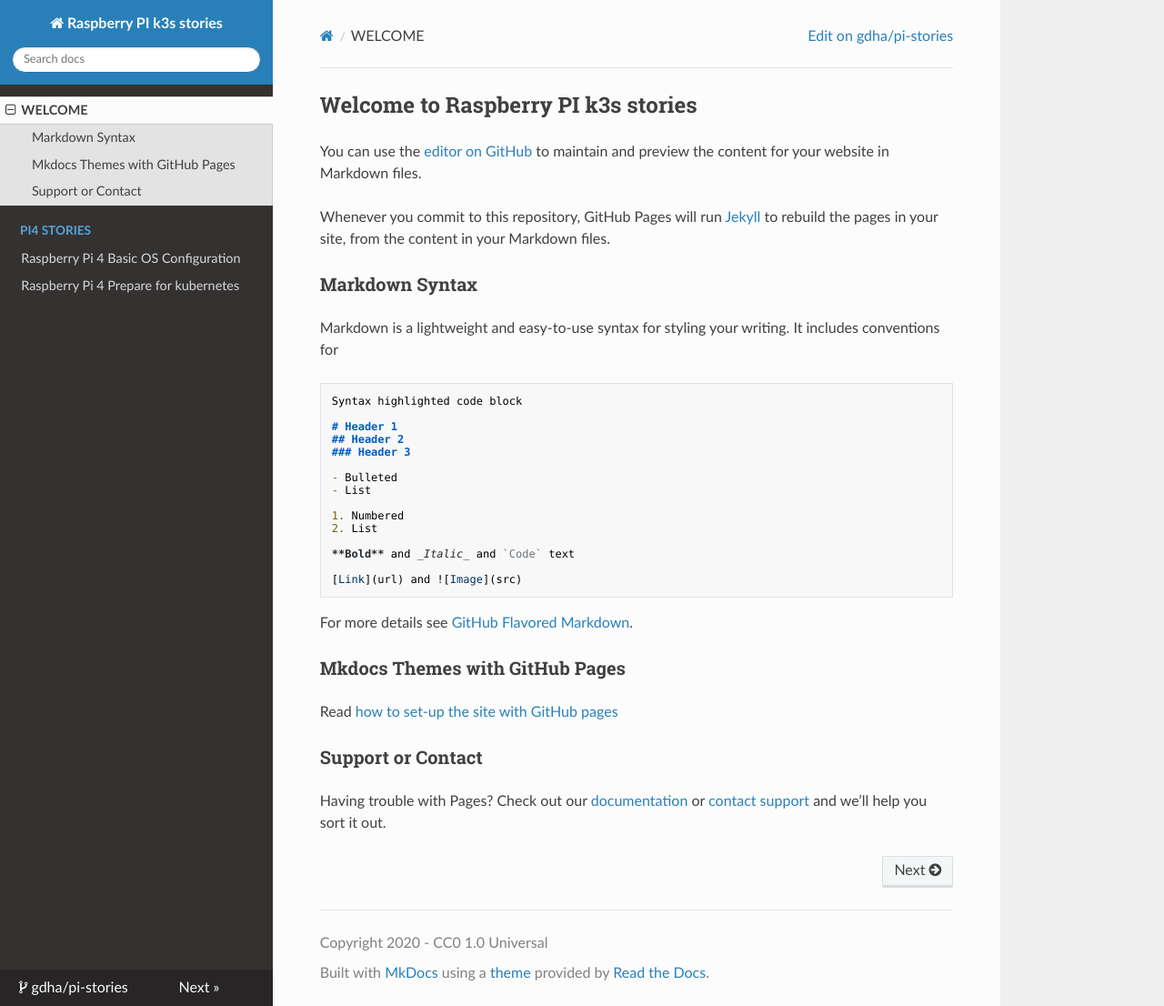
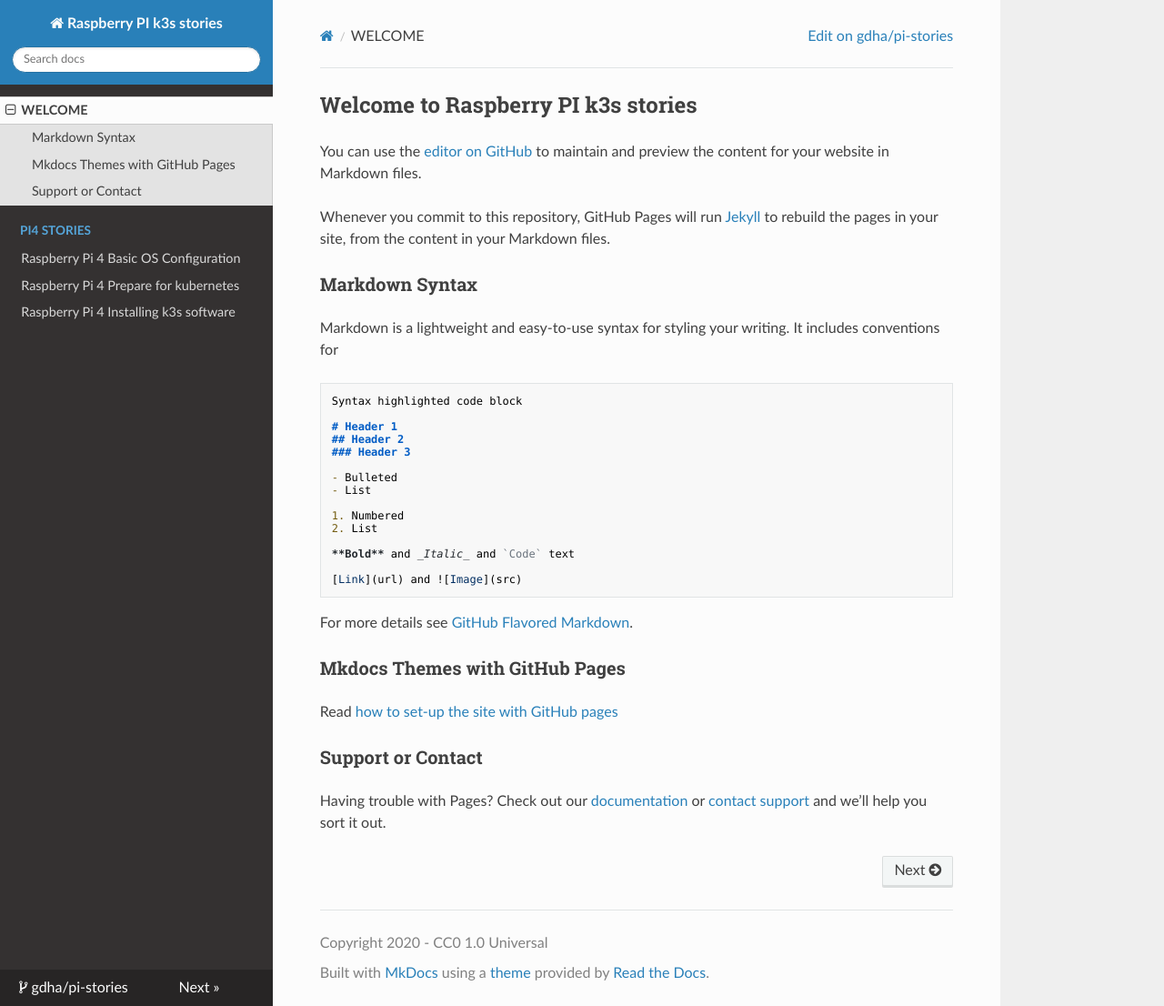
Before and after one commit to gdha/pi-stories, an MkDocs documentation site: the page built from docs/index.md, in a window 1280 px wide and 1106 px high. Shown: the whole window at 91% size. Built offline with MkDocs 1.6.1, drawn with Linux system fonts in a browser that asks for light colours; nearby versions of some CDN libraries.

Commit message:
adding story 3 - installing k3s
Signed-off-by: Gratien Dhaese <gratien.dhaese@gmail.com>

```diff
--- a/mkdocs.yml
+++ b/mkdocs.yml
@@ -17,3 +17,4 @@
   - PI4 STORIES:
     - 'Raspberry Pi 4 Basic OS Configuration': 'pi-stories.md'
     - 'Raspberry Pi 4 Prepare for kubernetes': 'pi-stories2.md'
+    - 'Raspberry Pi 4 Installing k3s software': 'pi-stories3.md'
```
